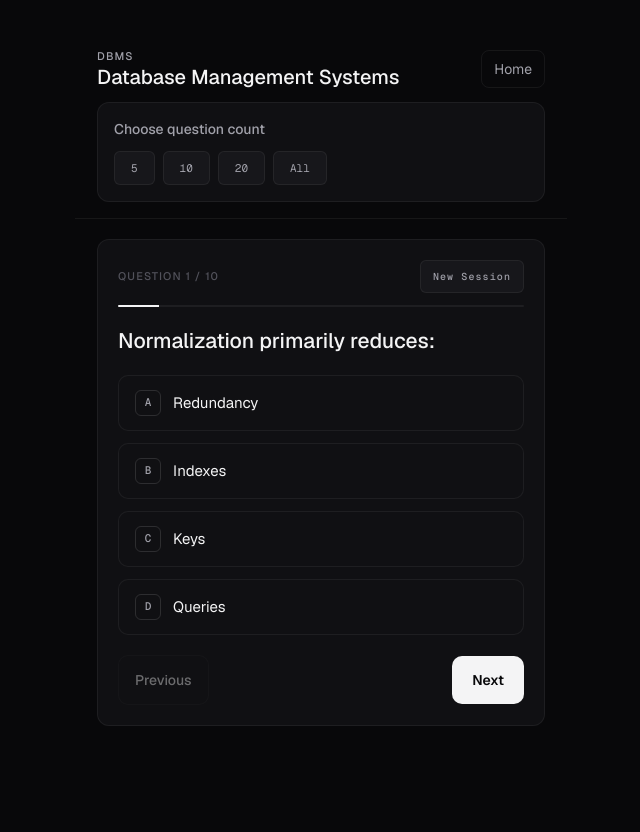
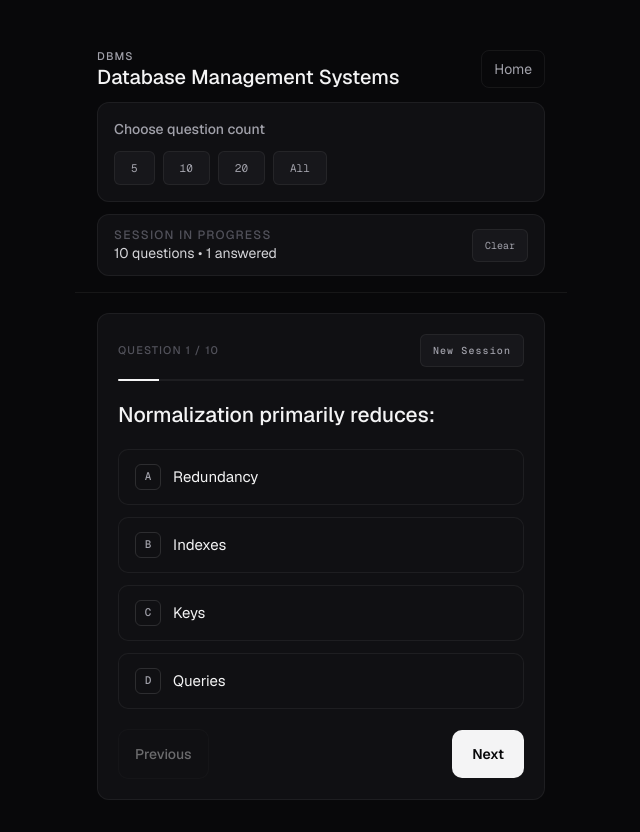
Before and after one commit to rohith-0099/CCW_MCQ_WEBSITE, a Next.js app: page /practice/DBMS in a window 1280 px wide. Both pictures are taken after a click on the button "10". Shown: the whole page, without its empty margins (319-959 px from the left). Before the commit the page ends 800 px from the top, so only its background shows below. Built offline with nearby package versions, Linux system fonts and the light colour scheme.

Commit message:
Add clear action for practice sessions

```diff
--- a/src/app/practice/[subject]/page.tsx
+++ b/src/app/practice/[subject]/page.tsx
@@ -98,6 +98,11 @@ export default function PracticePage({ params }: { params: { subject: string } }
       localStorage.setItem(getSessionKey(subject), JSON.stringify(nextSession));
       return nextSession;
     });
+  };
+
+  const clearSession = () => {
+    localStorage.removeItem(getSessionKey(subject));
+    setSession(null);
   };
 
   if (!isValidSubject) {
@@ -215,6 +220,25 @@ export default function PracticePage({ params }: { params: { subject: string } }
               </button>
             </div>
           </div>
+
+          {session && (
+            <div className="flex items-center justify-between rounded-xl border border-white/[0.06] bg-panel px-4 py-3">
+              <div>
+                <p className="text-xs font-medium uppercase tracking-[0.1em] text-zinc-600">
+                  Session in progress
+                </p>
+                <p className="text-sm text-zinc-300">
+                  {session.questionIds.length} questions • {session.currentIndex + 1} answered
+                </p>
+              </div>
+              <button
+                onClick={clearSession}
+                className="rounded-md border border-white/[0.06] bg-surface2 px-3 py-2 font-mono text-[10px] text-zinc-400 transition hover:border-white/[0.12] hover:text-zinc-100"
+              >
+                Clear
+              </button>
+            </div>
+          )}
         </header>
 
         {!session || !currentQuestion ? (
```
